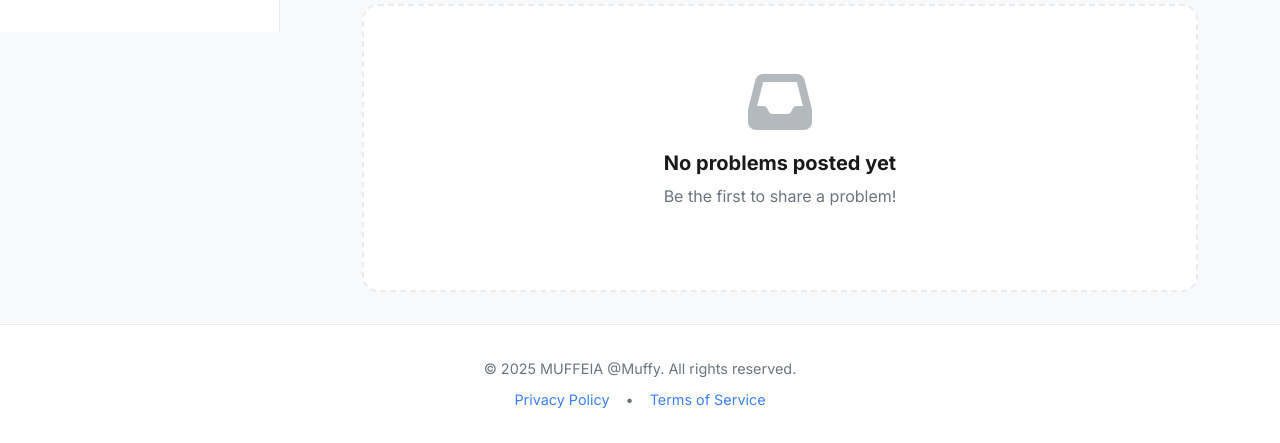
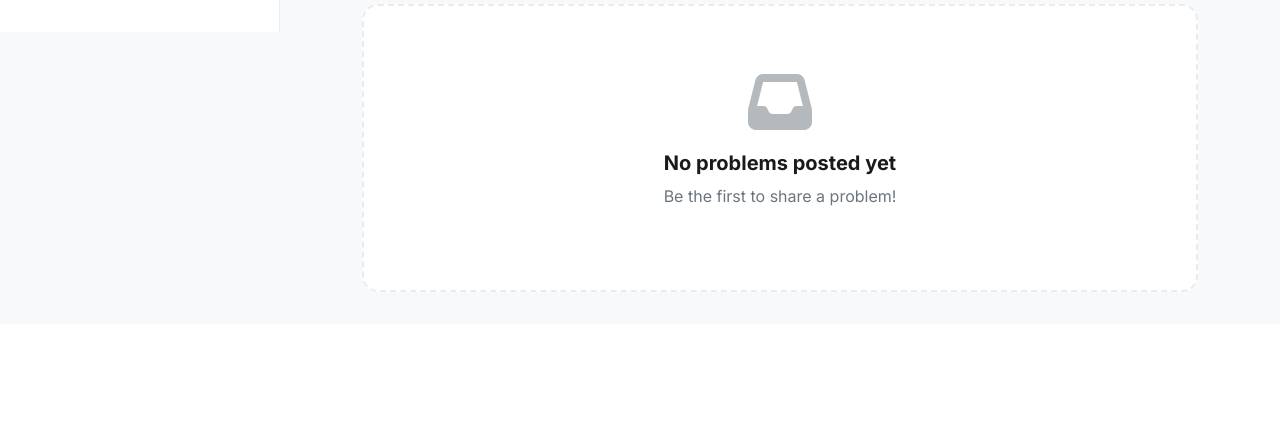
Before and after one commit to LikeNmuFF/muffeia-rants, a PHP site: page / in a window 1280 px wide. Shown: the part 768-1211 px from the top of the page. After the commit the page ends 1060 px from the top, so only its background shows below. Run offline with PHP 8.4, Linux system fonts and the light colour scheme; the visitor is signed in with stand-in values (Sample User, id 1); data that the repository does not hold is empty.

Commit message:
update complete

```diff
--- /dev/null
+++ b/composer.json
@@ -0,0 +1,5 @@
+{
+    "require": {
+        "phpmailer/phpmailer": "^7.0"
+    }
+}
--- a/index.php
+++ b/index.php
@@ -105,6 +105,7 @@ $has_more = ($offset + $limit) < $total_posts;
 <link href="https://fonts.googleapis.com/css2?family=Inter:wght@400;500;600;700;800&display=swap" rel="stylesheet">
 <link rel="stylesheet" href="https://cdnjs.cloudflare.com/ajax/libs/font-awesome/6.4.0/css/all.min.css">
 <link rel="stylesheet" href="css/modern-theme.css">
+<link rel="icon" href="../logo/m-blues.png" type="image/png">
 
 <title>MUFFEIA - Home</title>
 </head>
@@ -343,16 +344,7 @@ $has_more = ($offset + $limit) < $total_posts;
         </div>
     </div>
 
-    <footer>
-        <div class="footer-content">
-            <p>&copy; <?php echo date("Y"); ?> MUFFEIA @Muffy. All rights reserved.</p>
-            <div class="footer-links">
-                <a href="privacy.php">Privacy Policy</a>
-                <span>•</span>
-                <a href="terms.php">Terms of Service</a>
-            </div>
-        </div>
-    </footer>
+
 
 <script src="js/mode.js"></script>
 <script>
```
Also changed, not shown: 1 other file.
